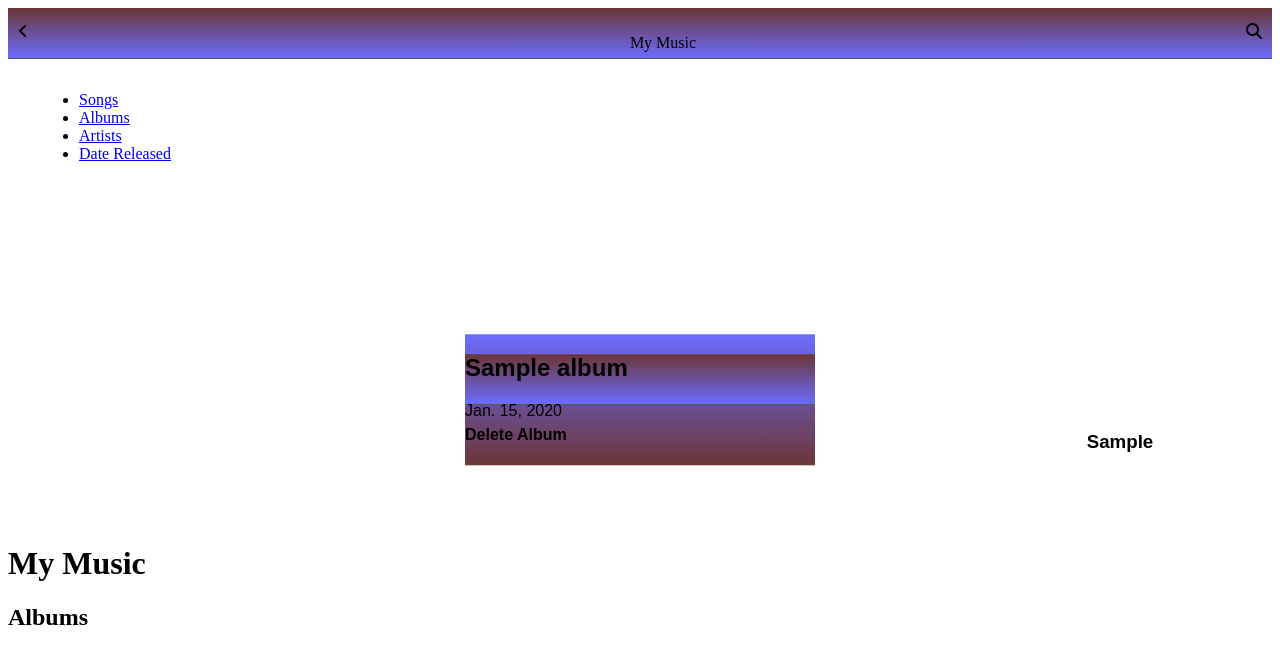
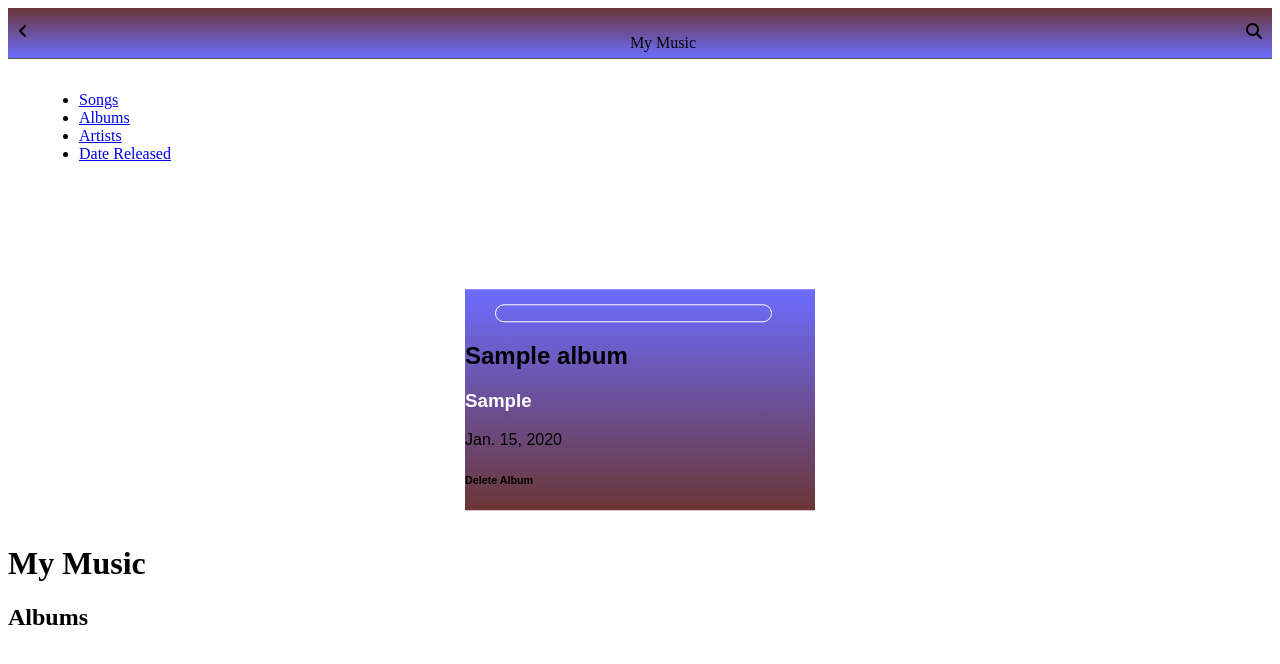
Before and after one commit to momentum-morehouse/django-music-Shareese, a Django app: page / in a window 1280 px wide. Shown: the top 664 px of the page. Run offline with Django 3.2, Linux system fonts and the light colour scheme; tables that the repository leaves empty hold one stand-in row (values such as "Sample post"); some libraries are stand-ins or nearby versions.

Commit message:
styling code

```diff
--- a/templates/albums/list_albums.html
+++ b/templates/albums/list_albums.html
@@ -7,27 +7,28 @@
 <h2>Albums</h2>
 <div class="music-container">
   {% for album in albums %}
-  <div class="music-header">
+  <div class="title">
+  <div class="menu"></div>
     <h2>{{ album.title }}</h2>
 
 
 
     {% if album.artist %}
-    <div class="title">
-      <div class="pr2"></div>
+    <div class="albums">
+      <div class="artists"></div>
       <h3>{{ album.artist }}</h3>
     </div>
     {% endif %}
 
     {% if album.released %}
-    <div class="flex">
-      <div class="pr2"></div>
+    <div class="date-released">
+      <div class="title"></div>
       <div>{{ album.released }}</div>
     </div>
     {% endif %}
 
   </div>
-  <h4>Delete Album</h4>
+  <h6>Delete Album</h6>
   {% endfor %}
 </div>
 {% endblock %}
```
